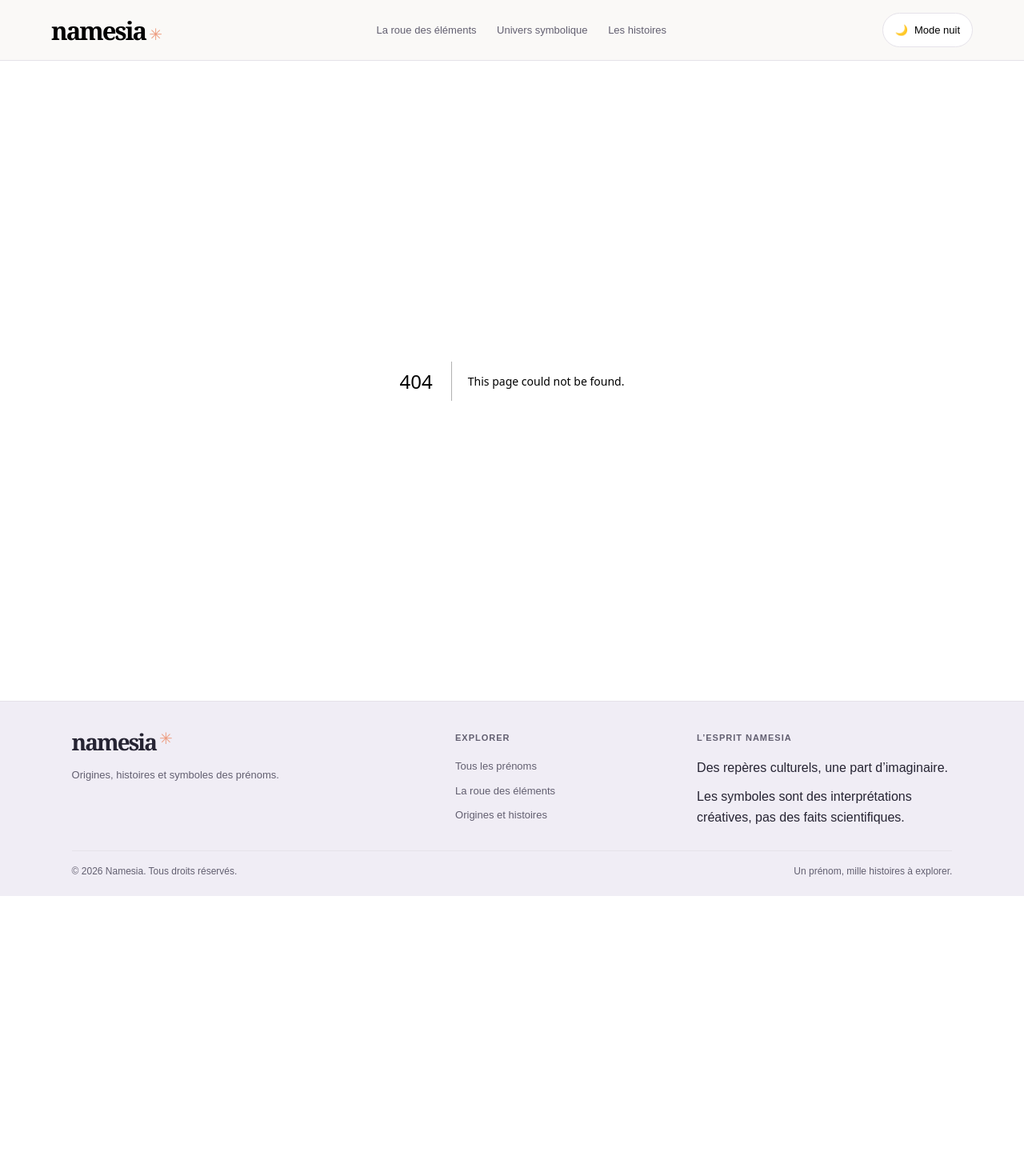
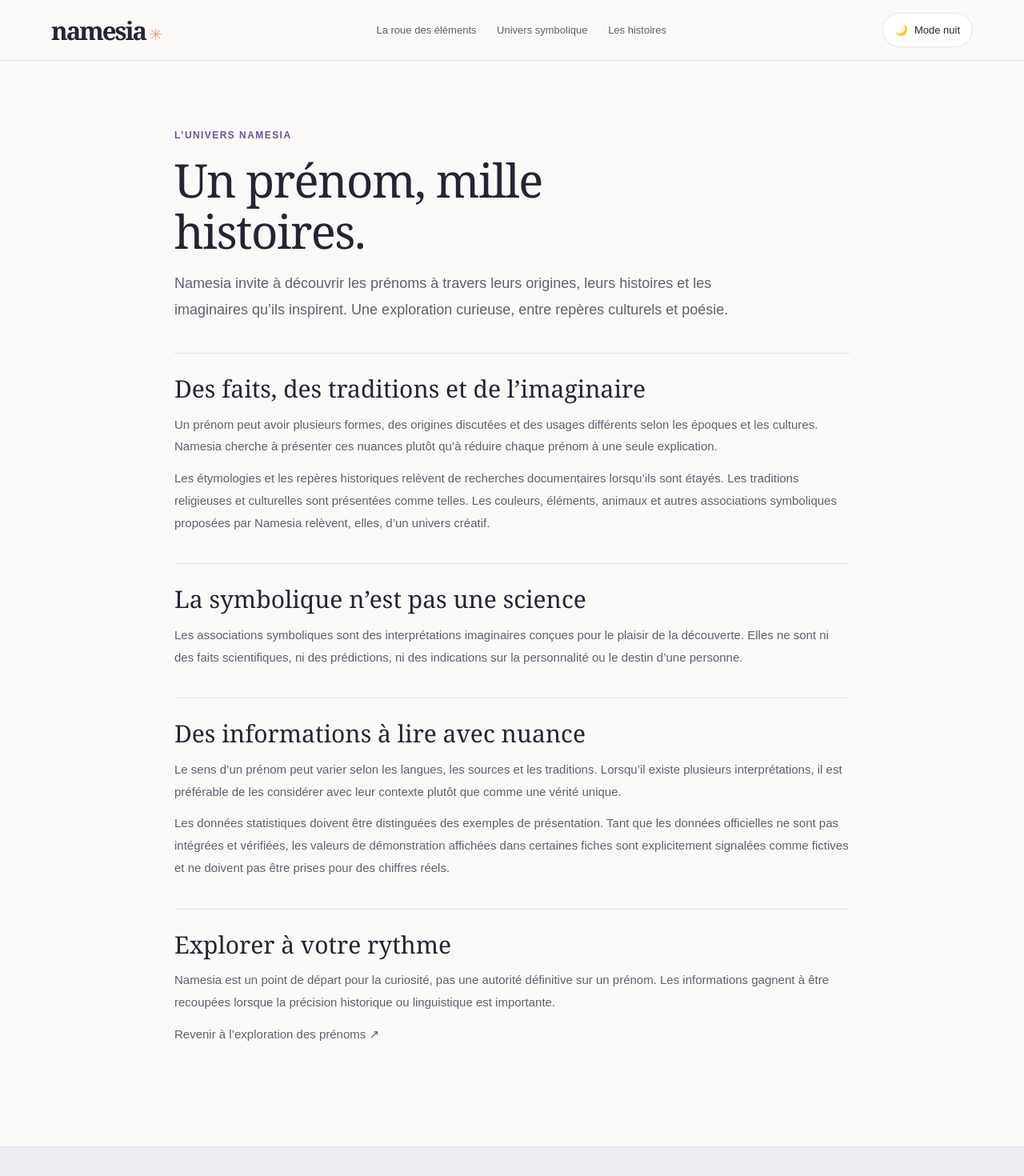
Before and after one commit to Nabouna32/Names, a Next.js app: page /a-propos in a window 1280 px wide. Before the commit this address had no page. Shown: the top 1470 px of the page at 80% size. Before the commit the page ends 1120 px from the top, so only its background shows below. Built offline with nearby package versions, Linux system fonts and the light colour scheme.

Commit message:
Alléger l’interface et centraliser les précisions
Simplifie l’accueil, allège le footer, ajoute la page À propos et centralise les précisions éditoriales. Documente aussi les règles de continuité des PR et d’approbation de fusion.

```diff
--- /dev/null
+++ b/src/app/a-propos/page.tsx
@@ -0,0 +1,41 @@
+import Link from "next/link";
+
+export const metadata = {
+  title: "À propos de Namesia",
+  description: "La démarche de Namesia : explorer les origines, les histoires et les symboliques des prénoms avec curiosité et nuance.",
+};
+
+export default function AboutPage() {
+  return (
+    <main className="about-page">
+      <header className="about-page-header">
+        <p className="about-page-kicker">L’univers Namesia</p>
+        <h1>Un prénom, mille histoires.</h1>
+        <p className="about-page-lead">Namesia invite à découvrir les prénoms à travers leurs origines, leurs histoires et les imaginaires qu’ils inspirent. Une exploration curieuse, entre repères culturels et poésie.</p>
+      </header>
+
+      <section>
+        <h2>Des faits, des traditions et de l’imaginaire</h2>
+        <p>Un prénom peut avoir plusieurs formes, des origines discutées et des usages différents selon les époques et les cultures. Namesia cherche à présenter ces nuances plutôt qu’à réduire chaque prénom à une seule explication.</p>
+        <p>Les étymologies et les repères historiques relèvent de recherches documentaires lorsqu’ils sont étayés. Les traditions religieuses et culturelles sont présentées comme telles. Les couleurs, éléments, animaux et autres associations symboliques proposées par Namesia relèvent, elles, d’un univers créatif.</p>
+      </section>
+
+      <section>
+        <h2>La symbolique n’est pas une science</h2>
+        <p>Les associations symboliques sont des interprétations imaginaires conçues pour le plaisir de la découverte. Elles ne sont ni des faits scientifiques, ni des prédictions, ni des indications sur la personnalité ou le destin d’une personne.</p>
+      </section>
+
+      <section>
+        <h2>Des informations à lire avec nuance</h2>
+        <p>Le sens d’un prénom peut varier selon les langues, les sources et les traditions. Lorsqu’il existe plusieurs interprétations, il est préférable de les considérer avec leur contexte plutôt que comme une vérité unique.</p>
+        <p>Les données statistiques doivent être distinguées des exemples de présentation. Tant que les données officielles ne sont pas intégrées et vérifiées, les valeurs de démonstration affichées dans certaines fiches sont explicitement signalées comme fictives et ne doivent pas être prises pour des chiffres réels.</p>
+      </section>
+
+      <section>
+        <h2>Explorer à votre rythme</h2>
+        <p>Namesia est un point de départ pour la curiosité, pas une autorité définitive sur un prénom. Les informations gagnent à être recoupées lorsque la précision historique ou linguistique est importante.</p>
+        <p><Link href="/">Revenir à l’exploration des prénoms ↗</Link></p>
+      </section>
+    </main>
+  );
+}
--- a/src/app/globals.css
+++ b/src/app/globals.css
@@ -340,7 +340,7 @@ body{font-size:16px;line-height:1.65}
 
 /* Footer partagé : identité, exploration et attribution de marque. */
 .site-footer{background:var(--footer);border-top:1px solid var(--line);padding:34px max(7%,calc((100% - 1240px)/2)) 20px;color:var(--ink)}
-.site-footer-inner{display:grid;grid-template-columns:minmax(220px,1.25fr) minmax(140px,.75fr) minmax(180px,.9fr);gap:36px;align-items:start}
+.site-footer-inner{display:grid;grid-template-columns:minmax(220px,1.25fr) minmax(180px,.9fr);gap:36px;align-items:start}
 .site-footer-brand .wordmark{display:inline-flex;font-size:28px;line-height:1.2;text-decoration:none;color:var(--ink)}
 .site-footer-brand p{max-width:310px;margin:12px 0 0;color:var(--muted);font-size:13px;line-height:1.7}
 .site-footer-nav{display:flex;flex-direction:column;align-items:flex-start;gap:9px}
@@ -369,3 +369,20 @@ body{font-size:16px;line-height:1.65}
 @media(max-width:400px){
   .profile-hero h1.profile-name-title{font-size:clamp(48px,12.5vw,60px)}
 }
+
+
+/* Note informative unique en bas des fiches prénom. */
+.profile-disclaimer{display:flex;align-items:flex-start;gap:11px;margin:42px 0 8px;padding:16px 18px;border:1px solid rgba(59,130,246,.2);border-radius:12px;background:rgba(59,130,246,.08);color:var(--ink)}
+.profile-disclaimer-icon{flex:0 0 auto;margin-top:1px;color:#3b82f6;font-size:21px;line-height:1.2}
+.profile-disclaimer p{margin:0;font-size:13px;line-height:1.75;color:var(--muted)}
+.about-page{max-width:900px;margin:0 auto;padding:clamp(44px,7vw,84px) 28px 90px;color:var(--ink)}
+.about-page-header{max-width:700px;margin-bottom:38px}
+.about-page-kicker{margin:0 0 13px;color:var(--accent);font-size:12px;font-weight:700;letter-spacing:.12em;text-transform:uppercase}
+.about-page h1{margin:0 0 18px;font:clamp(38px,6vw,58px)/1.1 Georgia,serif;letter-spacing:-1.5px}
+.about-page-lead{margin:0;color:var(--muted);font-size:18px;line-height:1.8}
+.about-page section{padding:25px 0;border-top:1px solid var(--line)}
+.about-page h2{margin:0 0 12px;font:clamp(23px,3.4vw,30px)/1.25 Georgia,serif}
+.about-page section p,.about-page section li{color:var(--muted);font-size:15px;line-height:1.85}
+.about-page section p{margin:0 0 12px}
+.about-page section ul{padding-left:22px;margin:8px 0 0}
+@media(max-width:680px){.site-footer-inner{grid-template-columns:1fr 1fr}.profile-disclaimer{margin-top:30px;padding:14px}.profile-disclaimer p{font-size:12px}.about-page{padding-inline:6%}.about-page-lead{font-size:16px}}
--- a/src/components/SiteFooter.tsx
+++ b/src/components/SiteFooter.tsx
@@ -10,19 +10,14 @@ export default function SiteFooter() {
           <Link className="wordmark" href="/" aria-label="Namesia — accueil">
             namesia<span aria-hidden="true">✳</span>
           </Link>
-          <p>Origines, histoires et symboles des prénoms.</p>
         </div>
         <nav className="site-footer-nav" aria-label="Explorer Namesia">
           <p className="site-footer-heading">Explorer</p>
           <Link href="/#decouvrir">Tous les prénoms</Link>
           <Link href="/#roue">La roue des éléments</Link>
           <Link href="/#histoire">Origines et histoires</Link>
+          <Link href="/a-propos">À propos</Link>
         </nav>
-        <div className="site-footer-nav site-footer-approach">
-          <p className="site-footer-heading">L’esprit Namesia</p>
-          <span>Des repères culturels, une part d’imaginaire.</span>
-          <span>Les symboles sont des interprétations créatives, pas des faits scientifiques.</span>
-        </div>
       </div>
       <div className="site-footer-bottom">
         <p>© {year} Namesia. Tous droits réservés.</p>
```
Also changed, not shown: src/app/page.tsx (+4 -6 lines), src/app/prenoms/[slug]/page.tsx (+4 -5 lines), 3 other files (tests, documents, lock files or other folders).
